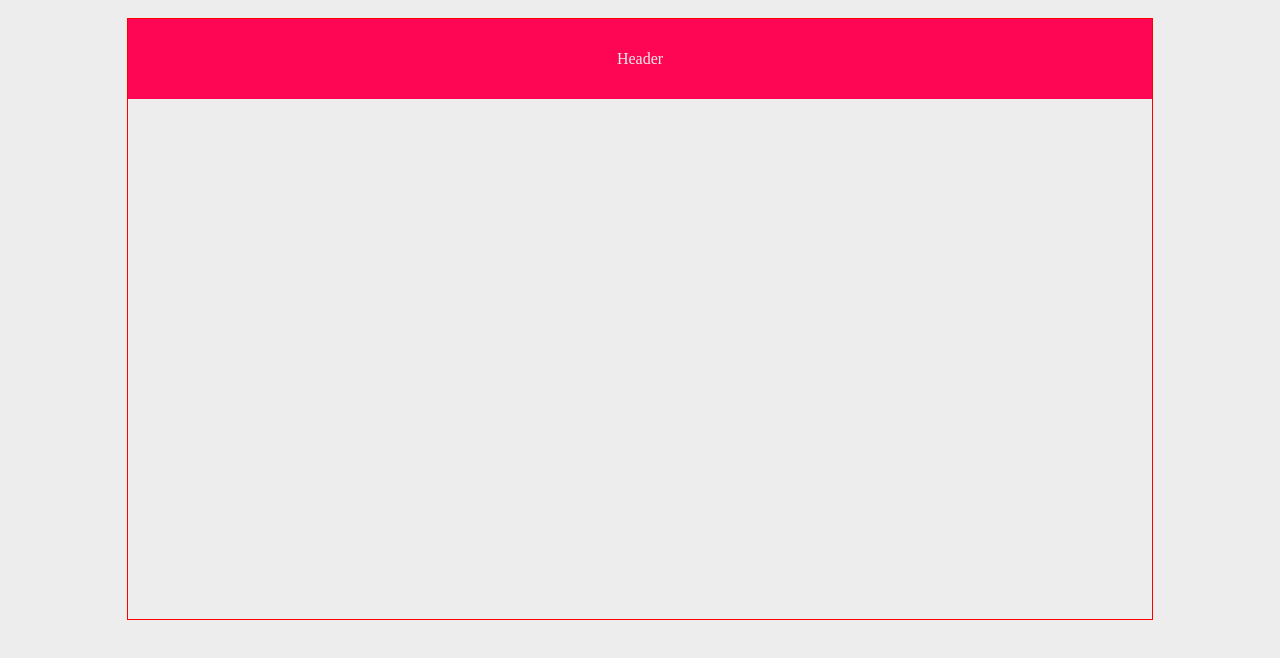
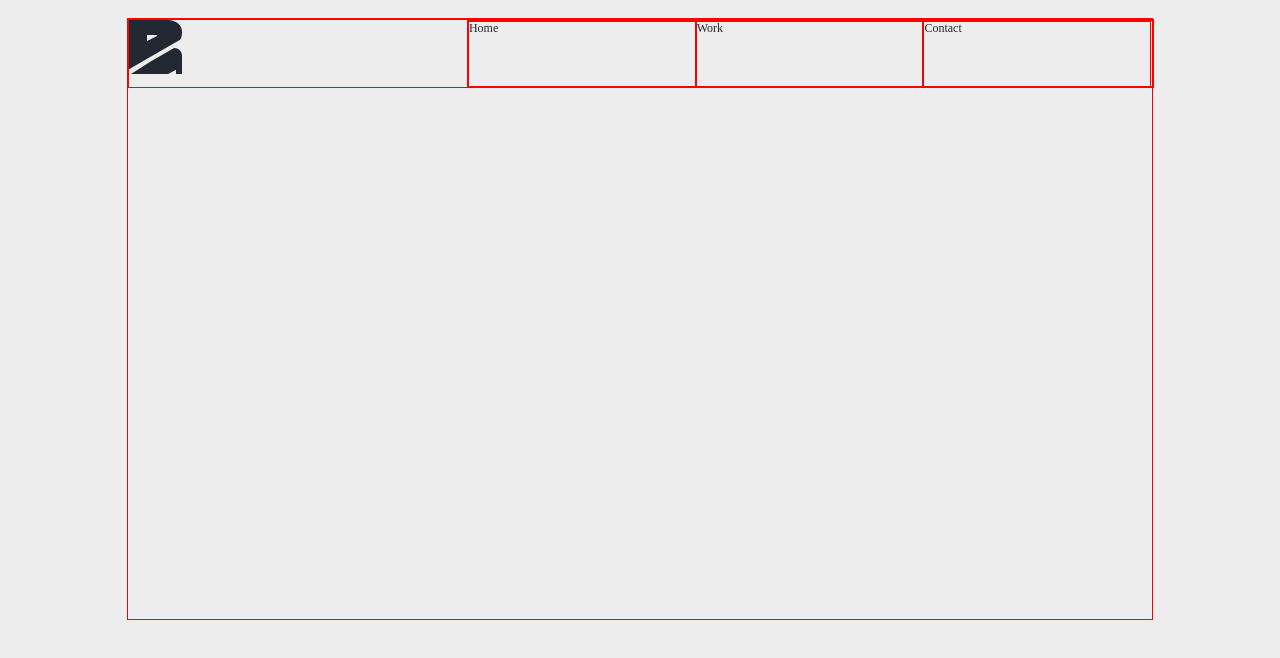
Before and after one commit to Hepcat1212/rhdesign, a plain HTML site: page index.html in a window 1280 px wide. Drawn offline with Linux system fonts and the light colour scheme.

Commit message:
grids Updates

```diff
--- a/css/rh-main.css
+++ b/css/rh-main.css
@@ -52,15 +52,16 @@ body {
 .main-container {
   position:relative;
   margin:0 auto;
-  display: grid;
+  /* display: grid; */
   width: 1024px;
   height: 600px;
   border: solid 1px red;
   color:#ededed;
 
+
  /* GRID */
  grid-template-columns: 33% 1fr 1fr;
- grid-template-rows: 80px 1fr 1fr 100px;
+ grid-template-rows: 25% 100px auto;
  grid-template-areas:
       "header header header"
       "sidebar content-1 content-1"
@@ -70,29 +71,69 @@ body {
 
 }
 
-.item{
-  justify-content: center;
-  align-items: center;
-  display:flex;
-}
-
 /*--------------------------------------------------------------------------------------------
 	TOP SECTION
 --------------------------------------------------------------------------------------------*/
 header {
   position:relative;
-	background-color: #FF0654;
-	display: block;
+	/* background-color: #FF0654; */
+	display: grid;
 	width: 100%;
 	margin: 0 auto;
 	padding: 0;
 	z-index: 999;
+	border: solid 1px red;
 
   /* GRID */
+	grid-template-columns: 33% 1fr 1fr;
   grid-area: header;
-  grid-row: 1 / 2;
-  grid-column: 1 / 4;
+
+
 }
+.logo{
+  position: relative;
+  width:70px;
+  height:65px;
+	grid-area:logo;
+	grid-column: 1/2;
+
+}
+.logo a{
+  width:100%;
+  height:100%;
+
+}
+
+.nav{
+  position: relative;xw
+  width:100%;
+  height:65px;
+	grid-area:nav;
+	grid-column: 2/4;
+	border: solid 1px red;
+
+}
+
+.nav ul{
+	list-style-type: none;
+	width:100%;
+	height:auto;
+	margin:0;
+	padding:0;
+
+}
+
+
+.nav li{
+  position: relative;
+	color:#222932;
+	font-size: 12px;
+  width:33%;
+  height:65px;
+	float:left;
+	border: solid 1px red;
+}
+
 
 
 @media screen and (max-width: 1024px) {
--- a/index.html
+++ b/index.html
@@ -35,7 +35,25 @@
   <div class="main-container">
 
       <!---START HEADER--->
-      <header class="item header">Header</header>
+      <header class="item header">
+
+        <!---LOGO--->
+        <div class="logo">
+          <a href="/">
+              <img src="imgs/rh-logo.svg"/>
+          </a>
+        </div>
+
+        <!---NAVIGATION--->
+        <div class="nav">
+          <ul>
+            <li>Home</li>
+            <li>Work</li>
+            <li>Contact</li>
+          </ul>
+        </div>
+
+      </header>
       <!---END HEADER--->
 
   </div>
```
